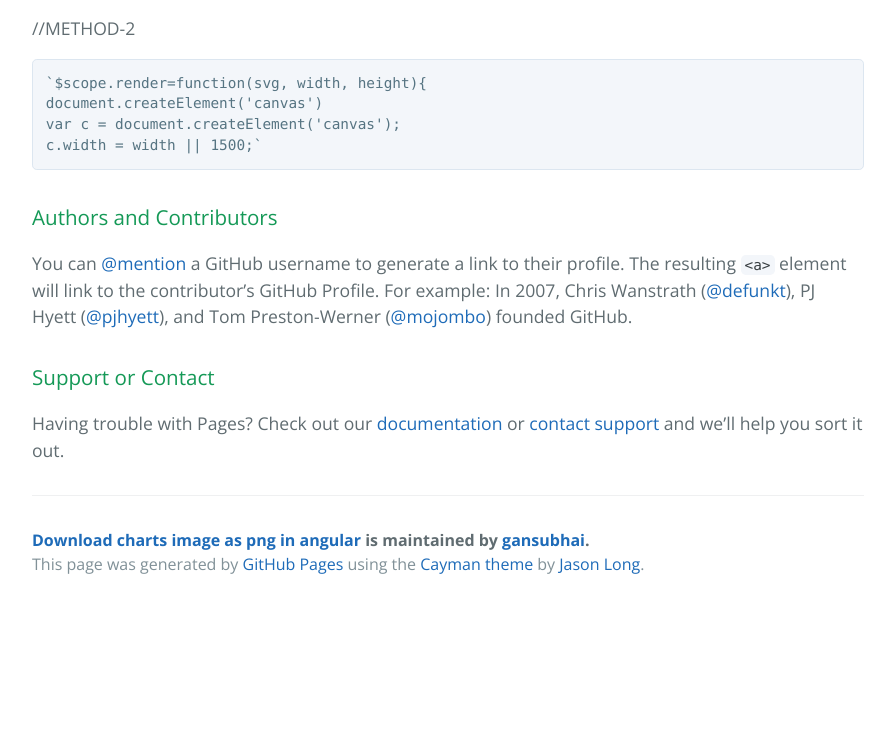
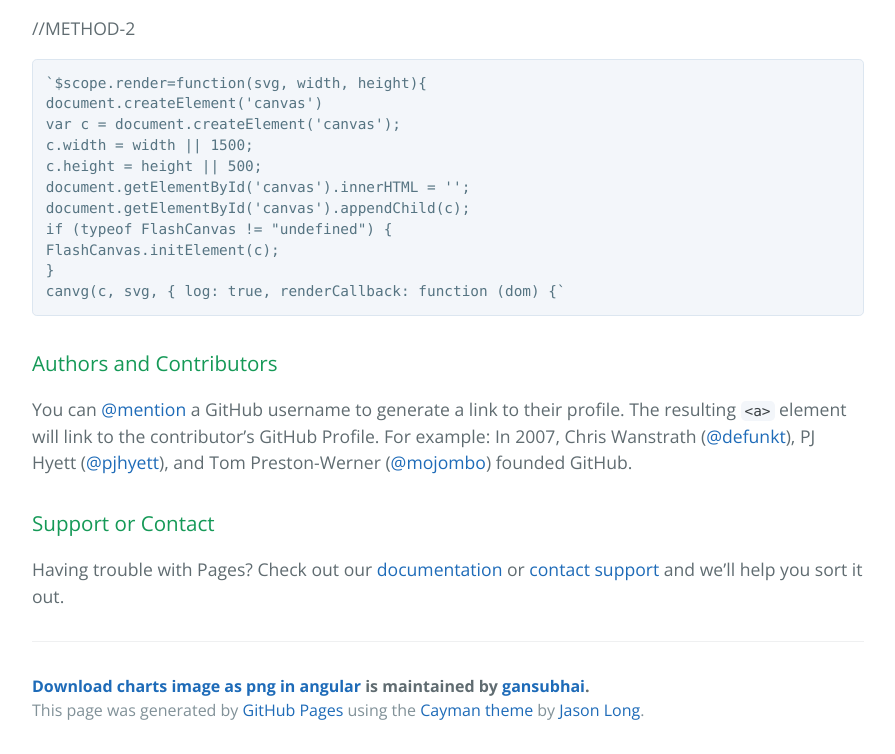
Before and after one commit to gansubhai/downloadcharts, a plain HTML site: page index.html in a window 1280 px wide. Shown: the part 1767-2521 px from the top of the page, without its empty margins (192-1087 px from the left). Before the commit the page ends 2375 px from the top, so only its background shows below. Drawn offline with nearby package versions, Linux system fonts and the light colour scheme.

```diff
--- a/index.html
+++ b/index.html
@@ -91,7 +91,14 @@ $scope.render(contentModified,1500,500);
 <pre><code>`$scope.render=function(svg, width, height){
 document.createElement('canvas')
 var c = document.createElement('canvas');
-c.width = width || 1500;`
+c.width = width || 1500;
+c.height = height || 500;
+document.getElementById('canvas').innerHTML = '';
+document.getElementById('canvas').appendChild(c);
+if (typeof FlashCanvas != "undefined") {
+FlashCanvas.initElement(c);
+}
+canvg(c, svg, { log: true, renderCallback: function (dom) {`
 </code></pre>
 
 <h3>
```
Also changed, not shown: params.json (+1 -1 lines).
